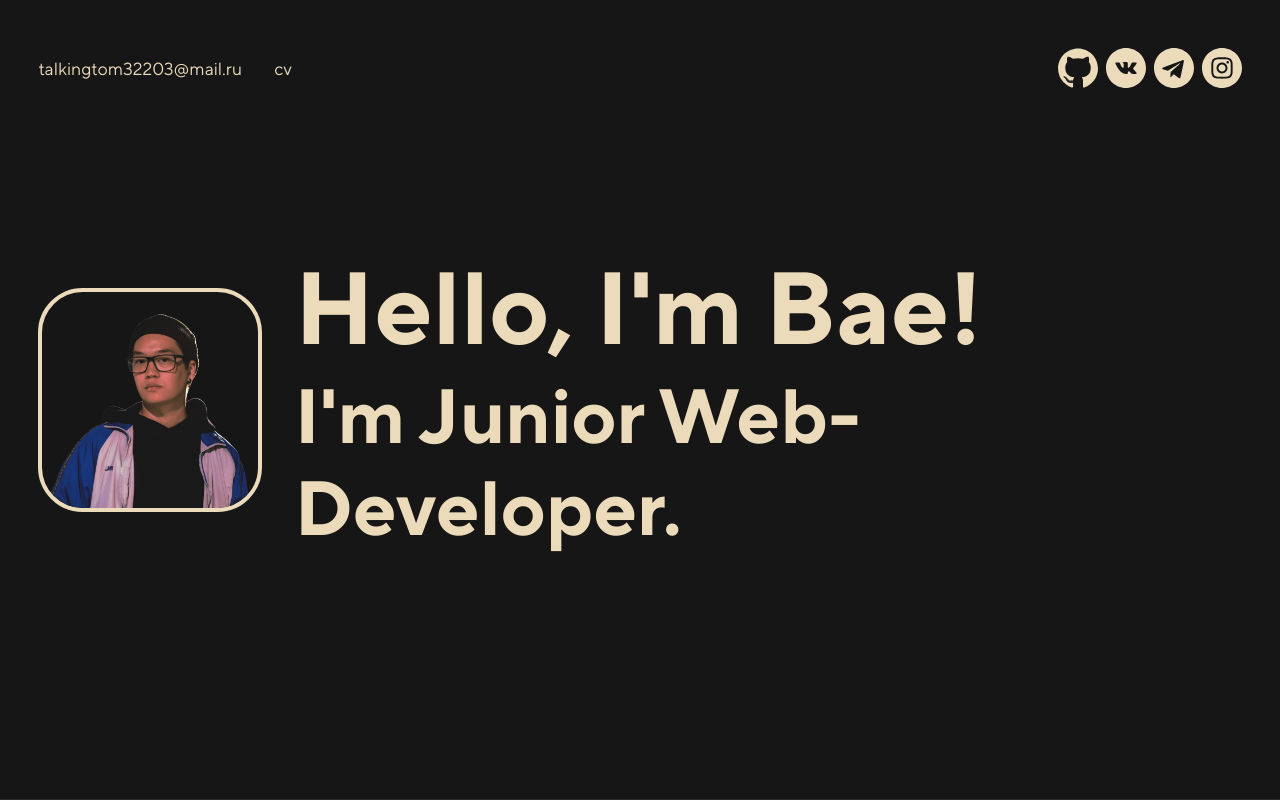
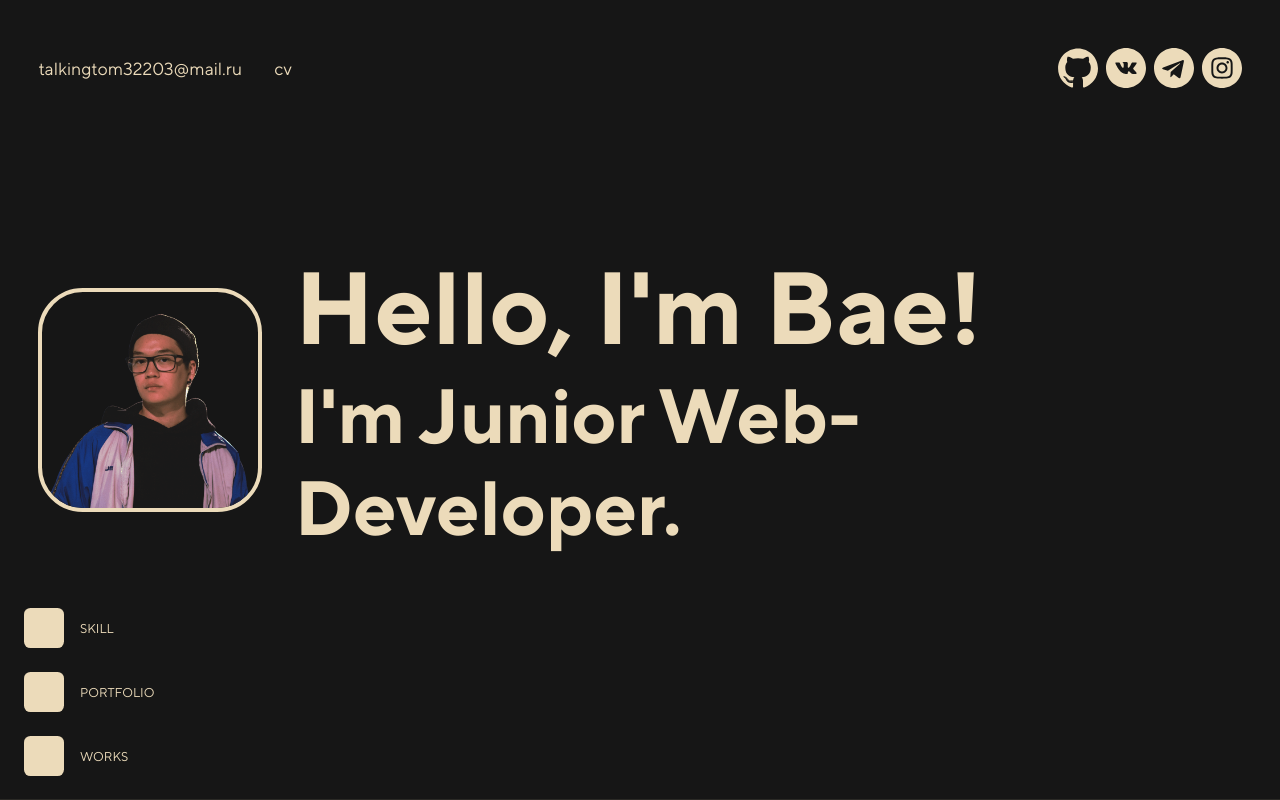
Before and after one commit to kabirov-bae/bae-visit-card, a Vue app: page / in a window 1280 px wide. Shown: the top 800 px of the page. Built offline with nearby package versions, Linux system fonts and the light colour scheme; a web font is replaced by a local one.

Commit message:
- anchors added

```diff
--- a/src/app/App.vue
+++ b/src/app/App.vue
@@ -1,10 +1,11 @@
 <template>
-  <Header />
+  <Header :class="[isLoaded ? 'fade-in' : '', 'unshown']" />
   <Content>
     <Intro class="with-divider" />
     <Skill class="with-divider" />
     <Portfolio class="with-divider" />
     <Work class="with-divider" />
+    <Anchors :class="[isLoaded ? 'fade-in' : '', 'unshown']" />
   </Content>
   <Footer />
 </template>
@@ -17,6 +18,22 @@ import { Work } from "@/widgets/Work";
 import { Portfolio } from "@/widgets/Portfolio";
 import { Footer } from "@/widgets/Footer";
 import { Skill } from "@/widgets/Skills";
+import { Anchors } from "@/widgets/Anchors";
+import { ref } from "vue";
+
+const isLoaded = ref(false);
+setTimeout(() => {
+  isLoaded.value = true;
+}, 3000);
 </script>
 
-<style scoped></style>
+<style>
+.unshown {
+  opacity: 0;
+  transition: opacity 0.5s;
+}
+
+.fade-in {
+  opacity: 1;
+}
+</style>
--- a/src/app/css/reset.css
+++ b/src/app/css/reset.css
@@ -155,6 +155,11 @@ section {
   align-items: center;
 }
 
+html,
+body {
+  scroll-behavior: smooth;
+}
+
 body {
   font-family: "TT Norms Pro";
   background: var(--main-black);
@@ -175,6 +180,10 @@ body {
   }
 }
 
+*:target {
+  scroll-margin-top: 15vh;
+}
+
 #app {
   display: flex;
   flex-direction: column;
@@ -186,6 +195,7 @@ main {
   display: flex;
   flex-direction: column;
   gap: 6rem;
+  position: relative;
 }
 
 .link {
--- /dev/null
+++ b/src/widgets/Anchors/index.ts
@@ -0,0 +1 @@
+export { default as Anchors } from "./ui.vue";
--- /dev/null
+++ b/src/widgets/Anchors/ui.vue
@@ -0,0 +1,60 @@
+<script setup lang="ts">
+const sections: string[] = ["skill", "portfolio", "works"];
+</script>
+
+<template>
+  <aside class="anchors">
+    <ul class="anchors__list">
+      <li v-for="section in sections" :key="section" class="anchors__item">
+        <a :href="'#' + section"></a>
+        <span>{{ section }}</span>
+      </li>
+    </ul>
+  </aside>
+</template>
+
+<style scoped>
+.anchors {
+  position: fixed;
+  left: 1.5rem;
+  bottom: 1.5rem;
+}
+.anchors__list {
+  display: flex;
+  flex-direction: column;
+  gap: 1.5rem;
+}
+.anchors__item {
+  aspect-ratio: 1;
+  width: 2.5rem;
+  background: var(--main-white);
+  border-radius: 0.4rem;
+  transition: 0.3s;
+  display: flex;
+  position: relative;
+}
+
+.anchors__item a {
+  display: inline-block;
+  width: 100%;
+  height: 100%;
+}
+
+.anchors__item span {
+  position: absolute;
+  display: inline-block;
+  overflow: hidden;
+  top: 50%;
+  transform: translateY(-50%);
+  left: calc(100% + 1rem);
+  font-size: 0.8rem;
+  text-transform: uppercase;
+  transition: 0.3s;
+}
+.anchors__item:hover {
+  cursor: pointer;
+}
+
+.anchors__item:hover span {
+}
+</style>
--- a/src/widgets/Header/ui.vue
+++ b/src/widgets/Header/ui.vue
@@ -1,20 +1,14 @@
 <script setup lang="ts">
-import { onMounted, ref } from "vue";
 import { Container } from "@/shared/ui/Container";
 import { Icons } from "@/shared/ui/Icons";
 
 const email: string = "talkingtom32203@mail.ru";
 const cv: string =
   "https://drive.google.com/file/d/17nQ7C9krw3P-dCUJOFxtWS4kqn9WMmPb/view?usp=sharing";
-
-const isLoaded = ref(false);
-setTimeout(() => {
-  isLoaded.value = true;
-}, 3000);
 </script>
 
 <template>
-  <header class="header" :class="isLoaded ? 'fade-in' : ''" id="header">
+  <header class="header" id="header">
     <Container>
       <div class="header__inner">
         <div class="header__links">
@@ -40,13 +34,8 @@ setTimeout(() => {
   position: fixed;
   left: 0;
   right: 0;
-  opacity: 0;
-  transition: opacity 0.5s;
 }
 
-.header.fade-in {
-  opacity: 1;
-}
 .header * {
   text-transform: lowercase;
 }
```
